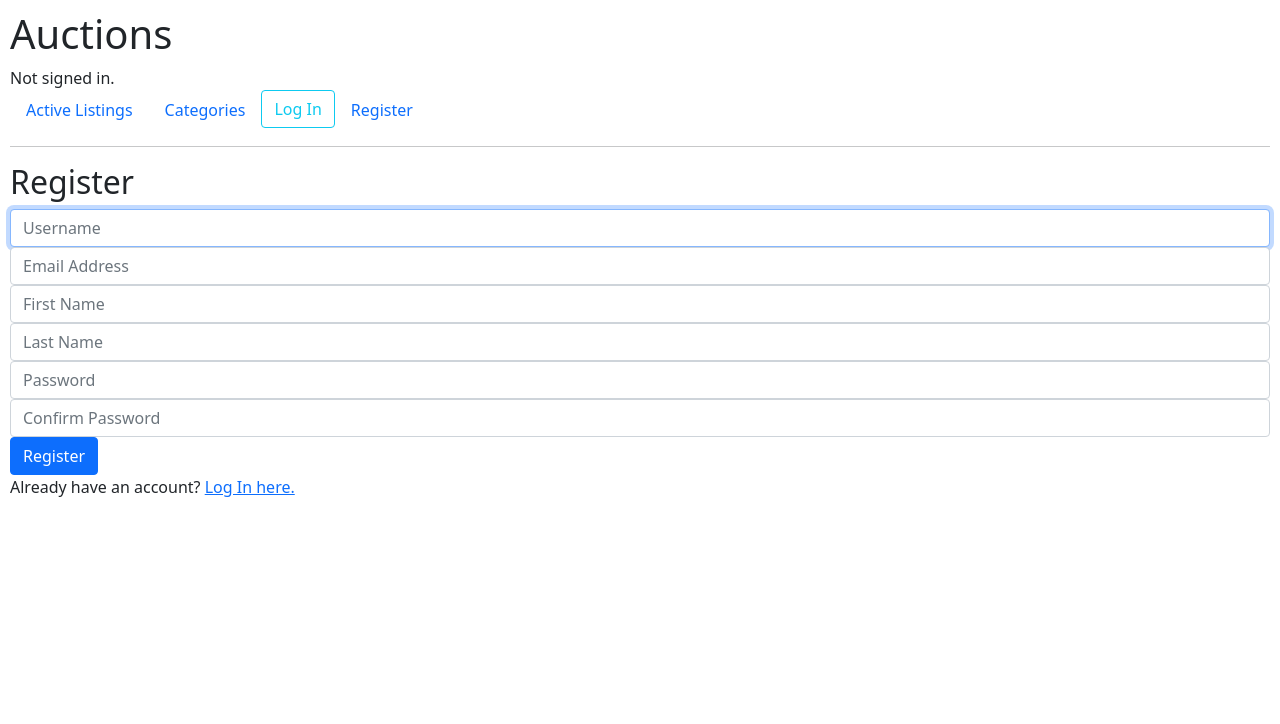
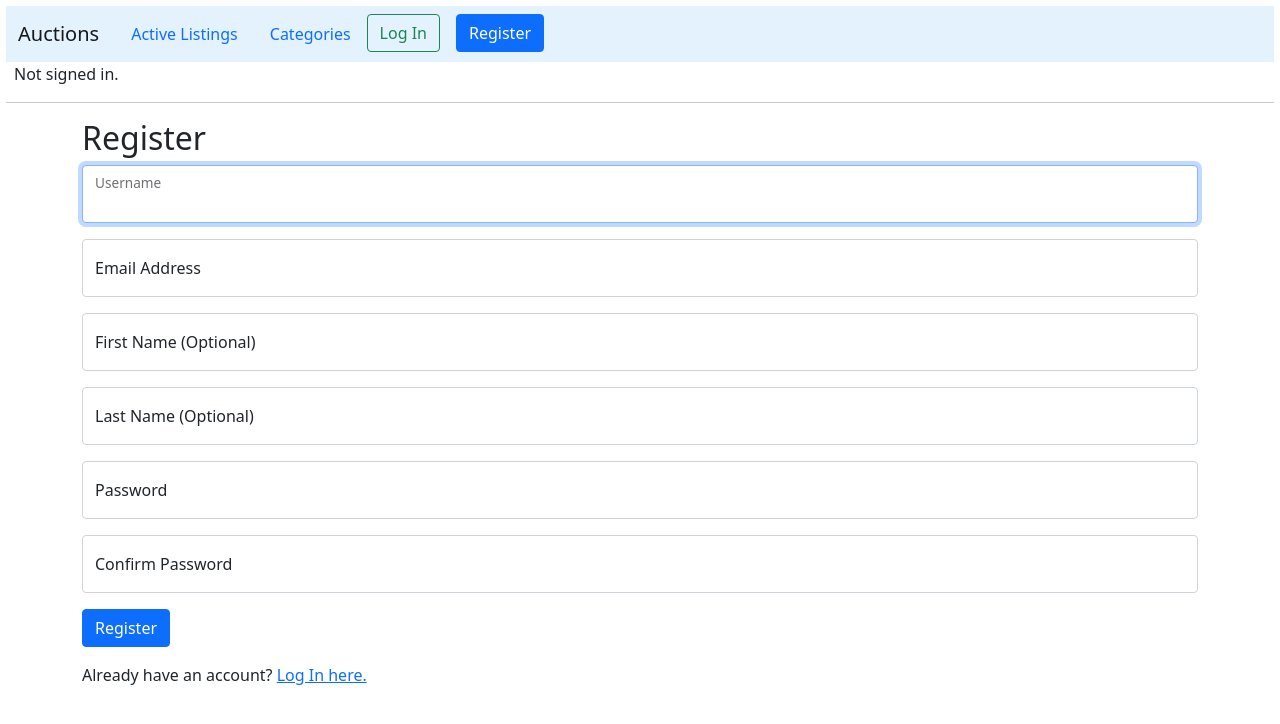
Before and after one commit to Ashu-r/auction-django, a Django app: page /register in a window 1280 px wide. Shown: the top 724 px of the page. Run offline with Django 3.2, Linux system fonts and the light colour scheme.

Commit message:
Implemented watchlist, reworked login/register

```diff
--- a/auctions/static/auctions/styles.css
+++ b/auctions/static/auctions/styles.css
@@ -1,13 +1,15 @@
 body {
-	padding: 10px;
+	padding: 6px;
 }
 
 #listing {
 	min-height: 15em;
 }
 
-a.badge {
+a.badge,
+.view-button a {
 	text-decoration: none;
+	color: white;
 }
 
 img.card-img {
@@ -21,7 +23,7 @@ img.card-img {
 	color: white;
 	border: none;
 	padding: 20px;
-	width: 200px;
+	width: 170px;
 	transition: all 0.5s;
 }
 
--- a/auctions/templates/auctions/layout.html
+++ b/auctions/templates/auctions/layout.html
@@ -13,22 +13,43 @@
 		<link href="{% static 'auctions/styles.css' %}" rel="stylesheet" />
 	</head>
 	<body>
-		<h1>Auctions</h1>
-		<div>
-			{% if user.is_authenticated %} Signed in as
-			<strong>{{ user.username }}</strong>. {% else %} Not signed in.
-			{%endif %}
-		</div>
+		<nav
+			class="navbar navbar-expand-lg navbar-light"
+			style="background-color: #e3f2fd"
+		>
+			<div class="container-fluid">
+				<span class="navbar-brand">Auctions</span>
+				<button
+					class="navbar-toggler"
+					type="button"
+					data-bs-toggle="collapse"
+					data-bs-target="#navbarSupportedContent"
+					aria-controls="navbarSupportedContent"
+					aria-expanded="false"
+					aria-label="Toggle navigation"
+				>
+					<span class="navbar-toggler-icon"></span>
+				</button>
+				<div
+					class="collapse navbar-collapse"
+					id="navbarSupportedContent"
+				>
 					<ul class="nav">
 						<li class="nav-item">
-				<a class="nav-link" href="{% url 'index' %}">Active Listings</a>
+							<a class="nav-link" href="{% url 'index' %}"
+								>Active Listings</a
+							>
 						</li>
 						<li class="nav-item">
-				<a class="nav-link" href="{% url 'categories' %}">Categories</a>
+							<a class="nav-link" href="{% url 'categories' %}"
+								>Categories</a
+							>
 						</li>
 						{% if user.is_authenticated %}
 						<li class="nav-item">
-				<a class="nav-link" href="{% url 'watchlist' %}">Watchlist</a>
+							<a class="nav-link" href="{% url 'watchlist' %}"
+								>Watchlist</a
+							>
 						</li>
 						<li class="nav-item me-3">
 							<a class="btn btn-primary" href="{% url 'new_listing' %}"
@@ -36,22 +57,36 @@
 							>
 						</li>
 						<li class="nav-item">
-				<a class="btn btn-outline-success" href="{% url 'logout' %}"
+							<a
+								class="btn btn-outline-success"
+								href="{% url 'logout' %}"
 								>Log Out</a
 							>
 						</li>
 
 						{% else %}
 						<li class="nav-item">
-				<a class="btn btn-outline-info" href="{% url 'login' %}"
+							<a
+								class="btn btn-outline-success"
+								href="{% url 'login' %}"
 								>Log In</a
 							>
 						</li>
-			<li class="nav-item">
-				<a class="nav-link" href="{% url 'register' %}">Register</a>
+						<li class="nav-item ps-3">
+							<a class="btn btn-primary" href="{% url 'register' %}"
+								>Register</a
+							>
 						</li>
 						{% endif %}
 					</ul>
+				</div>
+			</div>
+		</nav>
+		<div class="ms-2">
+			{% if user.is_authenticated %} Signed in as
+			<strong>{{ user.username }}</strong>. {% else %} Not signed in.
+			{%endif %}
+		</div>
 		<hr />
 		{% block body %} {% endblock %}
 	</body>
--- a/auctions/templates/auctions/register.html
+++ b/auctions/templates/auctions/register.html
@@ -1,67 +1,86 @@
 {% extends "auctions/layout.html" %} {% block body %}
-
+<div class="container">
 	<h2>Register</h2>
 
 	{% if message %}
-<div>{{ message }}</div>
+	<div class="mb-3">
+		<p class="fs-5 badge bg-warning text-dark">{{message}}</p>
+	</div>
 	{% endif %}
 
 	<form action="{% url 'register' %}" method="post">
 		{% csrf_token %}
-	<div class="form-group">
+		<div class="form-floating mb-3">
 			<input
+				type="text"
+				autofocus
 				class="form-control"
-			autofocus
-			type="text"
+				id="username"
 				name="username"
 				placeholder="Username"
 			/>
+			<label for="username">Username</label>
 		</div>
-	<div class="form-group">
+		<div class="form-floating mb-3">
 			<input
+				type="email"
 				class="form-control"
-			type="email"
+				id="email"
 				name="email"
 				placeholder="Email Address"
 			/>
+			<label for="email">Email Address</label>
 		</div>
-	<div class="form-group">
+		<div class="form-floating mb-3">
 			<input
+				type="text"
 				class="form-control"
-			type="text"
+				id="first_name"
 				name="first_name"
 				placeholder="First Name"
 				required
 			/>
+			<label for="first_name">First Name (Optional)</label>
 		</div>
-	<div class="form-group">
+		<div class="form-floating mb-3">
 			<input
+				type="text"
 				class="form-control"
-			type="text"
-			name="last_ame"
-			placeholder="Last Name"
+				id="last_name"
+				name="last_name"
+				placeholder="First Name"
+			/>
+			<label for="last_name">Last Name (Optional)</label>
+		</div>
+		<div class="form-floating mb-3">
+			<input
+				type="password"
+				class="form-control"
+				id="password"
+				name="password"
+				placeholder="Password"
 				required
 			/>
+			<label for="password">Password</label>
 		</div>
-	<div class="form-group">
+		<div class="form-floating mb-3">
 			<input
+				type="password"
 				class="form-control"
-			type="password"
-			name="password"
-			placeholder="Password"
+				id="confirmation"
+				name="confirmation"
+				placeholder="confirmation"
+				required
 			/>
+			<label for="confirmation">Confirm Password</label>
 		</div>
-	<div class="form-group">
 		<input
-			class="form-control"
-			type="password"
-			name="confirmation"
-			placeholder="Confirm Password"
+			class="btn btn-primary mb-3"
+			type="submit"
+			value="Register"
 		/>
-	</div>
-	<input class="btn btn-primary" type="submit" value="Register" />
 	</form>
 
 	Already have an account? <a href="{% url 'login' %}">Log In here.</a>
-
+</div>
 {% endblock %}
--- a/auctions/urls.py
+++ b/auctions/urls.py
@@ -12,4 +12,7 @@ urlpatterns = [
          views.specific_category, name="category"),
     path('watchlist', views.watchlist, name="watchlist"),
     path('new', views.new_listing, name="new_listing"),
+    path('listing/<int:id>', views.listing, name="listing"),
+    path('listing/<int:id>/watchlist_toggle',
+         views.watchlist_toggle, name="watchlist_toggle")
 ]
--- a/auctions/views.py
+++ b/auctions/views.py
@@ -10,7 +10,7 @@ from .models import *
 
 
 def index(request):
-    listings = ListingItem.objects.all()
+    listings = ListingItem.objects.filter(is_active=True)
     return render(request, "auctions/index.html", {
         "listings": listings
     })
@@ -53,7 +53,10 @@ def register(request):
             return render(request, "auctions/register.html", {
                 "message": "Passwords must match."
             })
-
+        if not password:
+            return render(request, "auctions/register.html", {
+                "message": "Please enter the password."
+            })
         # Attempt to create new user
         try:
             user = User.objects.create_user(username, email, password)
@@ -76,11 +79,76 @@ def categories(request):
 
 
 def specific_category(request, this_category):
-    listings = ListingItem.objects.filter(item_category=this_category.title())
+    listings = ListingItem.objects.filter(
+        item_category=this_category.title(), is_active=True)
     return render(request, "auctions/index.html", {
         "listings": listings,
         "category": this_category.title(),
     })
+
+
+def listing(request, id):
+    listing_item = ListingItem.objects.get(id=int(id))
+    bidding_placed = True if listing_item.biddings.last() else False
+    last_bid = listing_item.biddings.last(
+    ).bidding_amount if bidding_placed else listing_item.starting_bid
+    try:
+        request.user.watchlist.get(id=listing_item.id)
+        on_watchlist = True
+    except:
+        on_watchlist = False
+    if request.method == "POST":
+        bid = float(request.POST["bid"])
+        if bidding_placed:
+            if not bid > last_bid:
+                return render(request, "auctions/listing.html", {
+                    "item": listing_item,
+                    "message": f"Your bid of {bid} should be more than {last_bid}. Please bid higher.",
+                    "on_watchlist": on_watchlist,
+                })
+        if not bid >= last_bid:
+            return render(request, "auctions/listing.html", {
+                "item": listing_item,
+                "message": f"Your bid of {bid} should be more than {last_bid}. Please bid higher.",
+                "on_watchlist": on_watchlist
+            })
+        try:
+            bid = Bid(bidder=request.user, bidding_time=timezone.now(),
+                      bidding_amount=bid, item=listing_item)
+            bid.save()
+            return render(request, "auctions/listing.html", {
+                "item": listing_item,
+                "message": f"Your bid of {bid} is successfully placed.",
+                "on_watchlist": on_watchlist
+            })
+        except Exception as e:
+            return render(request, "auctions/listing.html", {
+                "item": listing_item,
+                "message": e,
+                "on_watchlist": on_watchlist
+            })
+
+    else:
+
+        return render(request, "auctions/listing.html", {
+            "item": listing_item,
+            "on_watchlist": on_watchlist
+        })
+
+
+@login_required
+def watchlist_toggle(request, id):
+    listing_item = ListingItem.objects.get(id=int(id))
+    try:
+        request.user.watchlist.get(id=listing_item.id)
+        on_watchlist = True
+    except:
+        on_watchlist = False
+    if on_watchlist:
+        request.user.watchlist.remove(listing_item)
+        return HttpResponseRedirect(reverse('listing', kwargs={'id': id}))
+    request.user.watchlist.add(listing_item)
+    return HttpResponseRedirect(reverse('listing', kwargs={'id': id}))
 
 
 @login_required
@@ -123,4 +191,8 @@ def new_listing(request):
 
 @login_required
 def watchlist(request):
-    pass
+    listings = request.user.watchlist.all()
+    return render(request, "auctions/index.html", {
+        "listings": listings,
+        "heading": "Watchlist",
+    })
--- a/commerce/settings.py
+++ b/commerce/settings.py
@@ -38,6 +38,7 @@ INSTALLED_APPS = [
     'django.contrib.sessions',
     'django.contrib.messages',
     'django.contrib.staticfiles',
+    'django.contrib.humanize',
 ]
 
 MIDDLEWARE = [
```
Also changed, not shown: auctions/models.py (+5 -4 lines), auctions/templates/auctions/index.html (+13 -6 lines), auctions/templates/auctions/listing.html (added, +122 -0 lines), auctions/templates/auctions/login.html (+28 -11 lines), auctions/migrations/0001_initial.py (added), auctions/migrations/__init__.py (added), db.sqlite3. Lines whose indentation alone changed are shown as unchanged.
